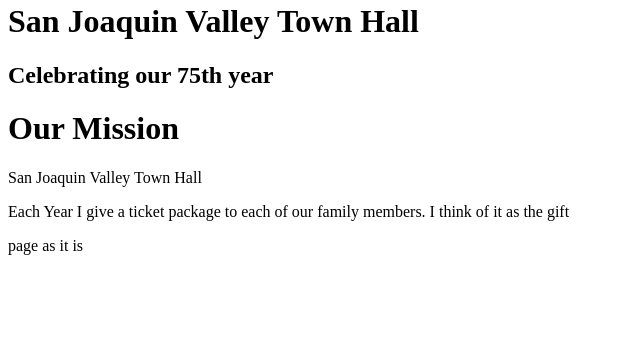
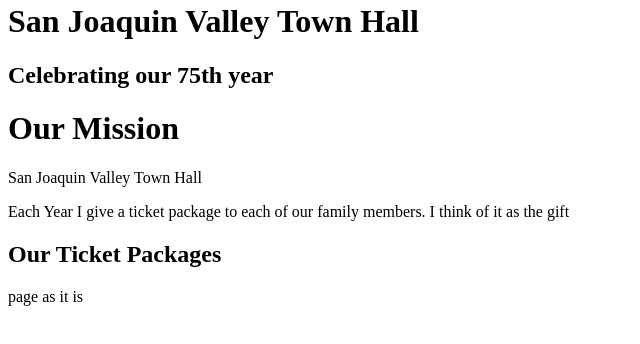
Before and after one commit to bel124/A08, a plain HTML site: page index.html in a window 1280 px wide. Shown: the part 110-454 px from the top of the page, without its empty margins (0-640 px from the left). Drawn offline with Linux system fonts and the light colour scheme.

Commit message:
added another line

```diff
--- a/index.html
+++ b/index.html
@@ -19,6 +19,8 @@
 
 		<p> Each Year I give a ticket package to each of our family members. I think of it as the gift </p>
 
+		<h2>Our Ticket Packages</h2>
+
 
 		<p> page as it is </p>
 
```
